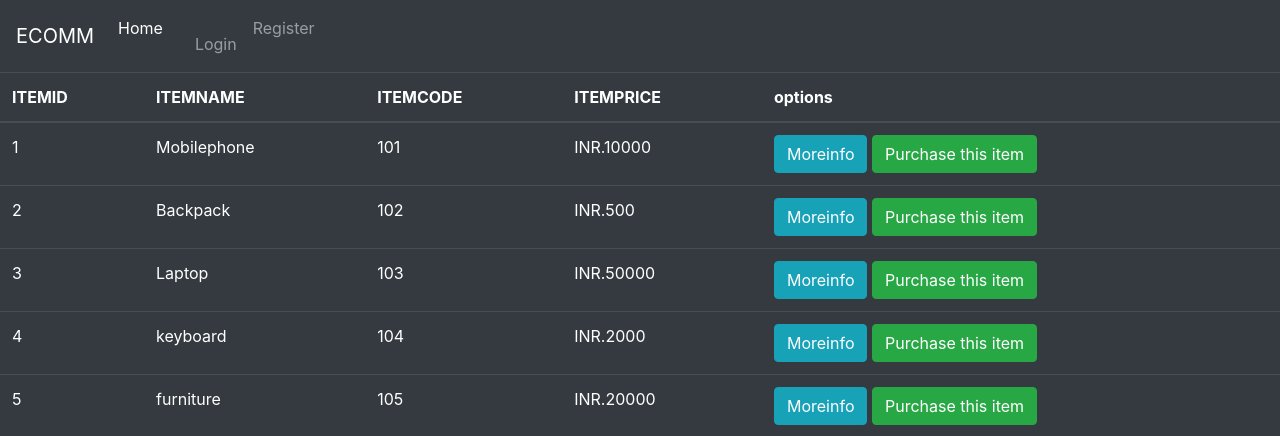
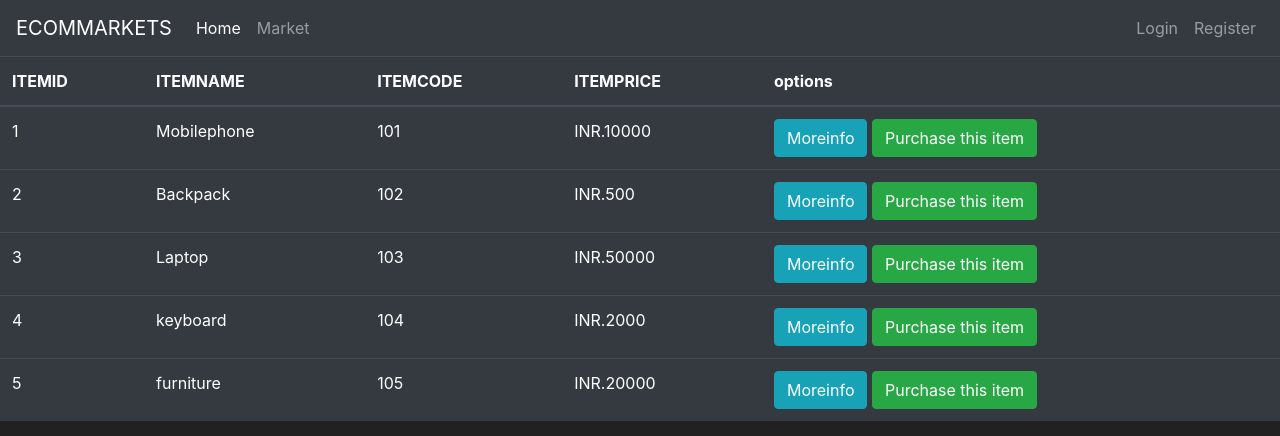
Before and after one commit to chandrashekargattu/Ecommerce_website, a Flask app: page /market in a window 1280 px wide. Shown: the top 436 px of the page. Run offline with Flask 2, Linux system fonts and the light colour scheme; some libraries are stand-ins or nearby versions.

Commit message:
new change for markethtml

```diff
--- a/templates/base.html
+++ b/templates/base.html
@@ -13,9 +13,8 @@
       </title>
    </head>
    <body>
-      <!-- Navigation bar-->
     <nav class="navbar navbar-expand-md navbar-dark bg-dark">
-        <a class="navbar-brand" href="#">ECOMM</a>
+      <a class="navbar-brand" href="#">ECOMMARKETS</a>
       <button class="navbar-toggler" type="button" data-toggle="collapse" data-target="#navbarNav">
         <span class="navbar-toggler-icon"></span>
       </button>
@@ -25,7 +24,7 @@
                 <a class="nav-link" href="{{ url_for('home_page') }}">Home <span class="sr-only">(current)</span></a>
             </li>
             <li class="nav-item">
-                  <a class="nav-link" href="{{ url_for('market_page') }}>Market</a>
+                <a class="nav-link" href="{{ url_for('market_page') }}">Market</a>
             </li>
         </ul>
         <ul class="navbar-nav">
--- a/templates/market.html
+++ b/templates/market.html
@@ -1,6 +1,6 @@
 {% extends 'base.html' %}
 {% block tilte %}
-  Market Page
+    Market Page
 {% endblock %}
 
 {% block content %}
```
Lines whose indentation alone changed are shown as unchanged.
